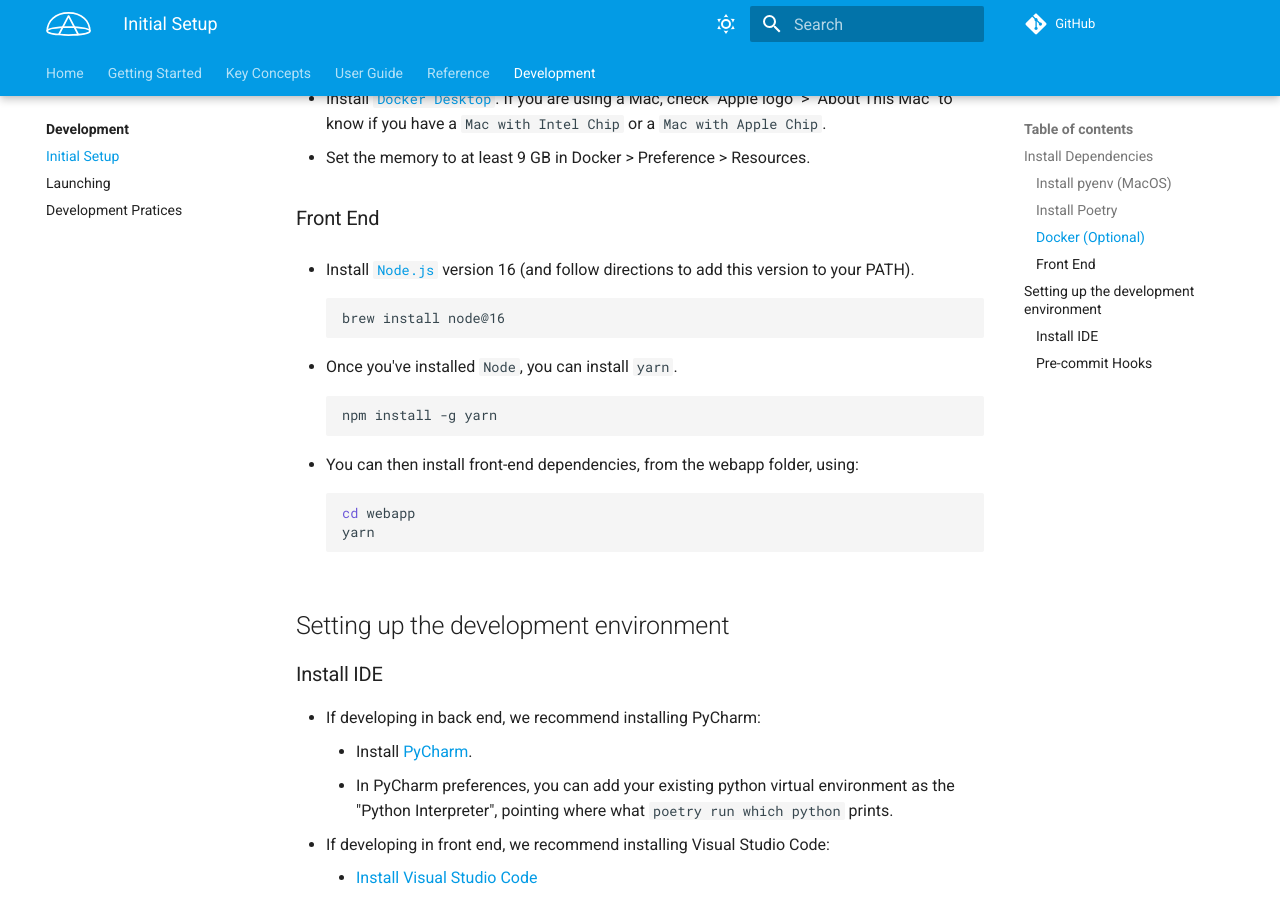
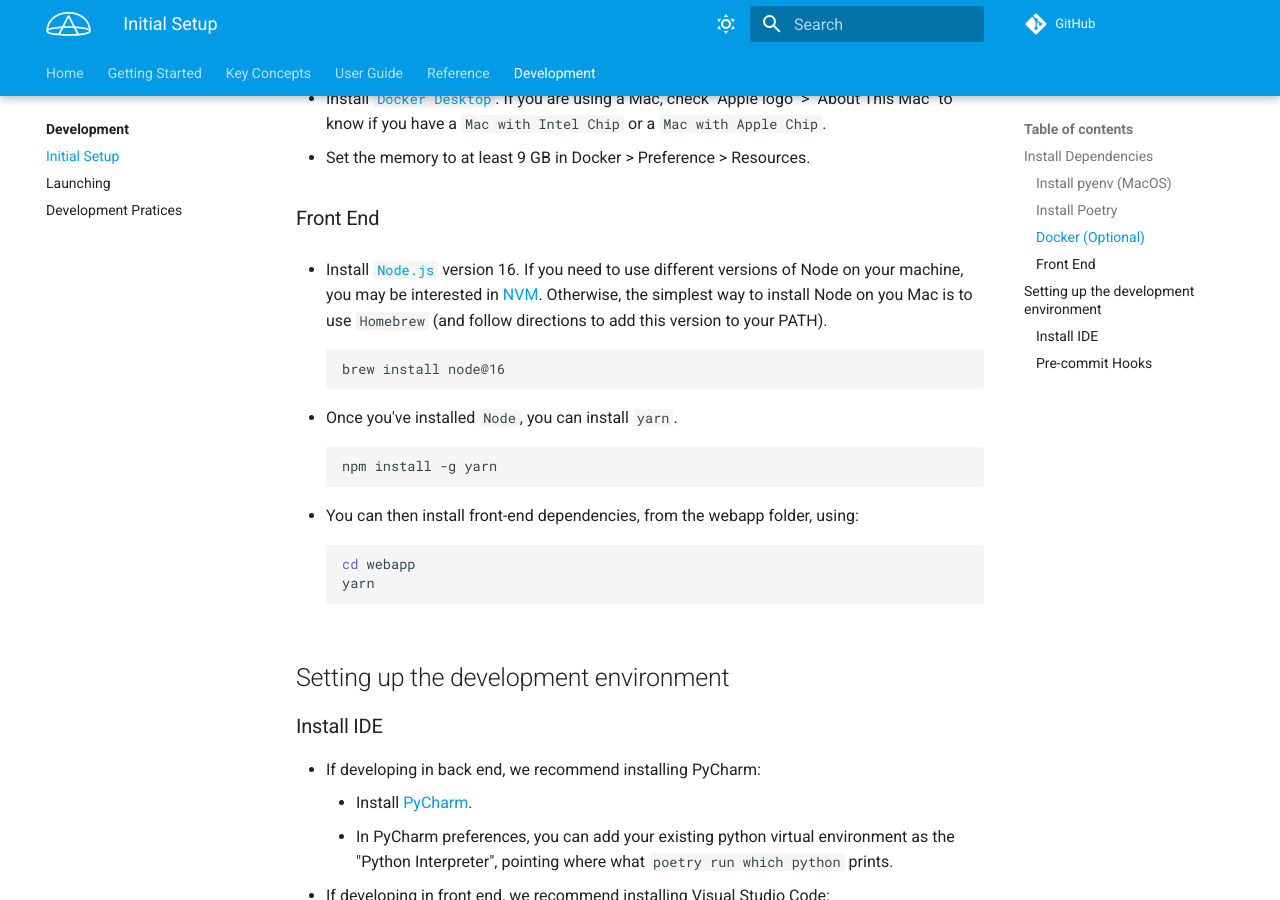
Before and after one commit to ServiceNow/azimuth, an MkDocs documentation site: the page built from docs/docs/development/setup.md, in a window 1280 px wide and 900 px high, scrolled down 1548 px. Built offline with MkDocs 1.6.1 and Material for MkDocs 9.7.7, drawn with Linux system fonts in a browser that asks for light colours; comment, search, counter and statistics services are not loaded; the version menu is left out.

Commit message:
More detail on running multiple versions of node.js
Co-authored-by: Joseph Marinier <joseph.marinier@servicenow.com>

````diff
--- a/docs/docs/development/setup.md
+++ b/docs/docs/development/setup.md
@@ -67,7 +67,7 @@ Docker is needed for different tasks such as releasing and updating the document
 * Set the memory to at least 9 GB in Docker > Preference > Resources.
 
 ### Front End
-- Install [`Node.js`](https://nodejs.org) version 16 (and follow directions to add this version
+- Install [`Node.js`](https://nodejs.org) version 16. If you need to use different versions of Node on your machine, you may be interested in [NVM](https://github.com/nvm-sh/nvm). Otherwise, the simplest way to install Node on you Mac is to use `Homebrew` (and follow directions to add this version
   to your PATH).
 
     ```shell
````
